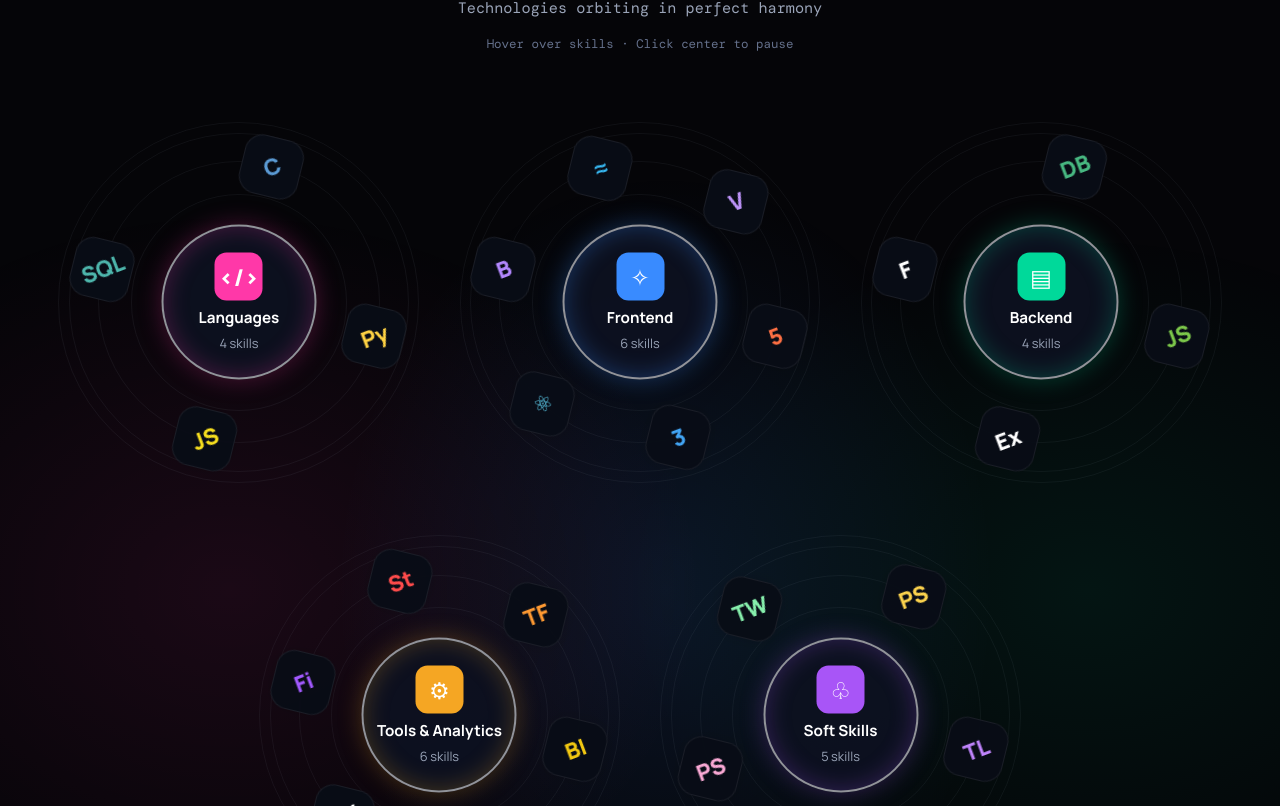
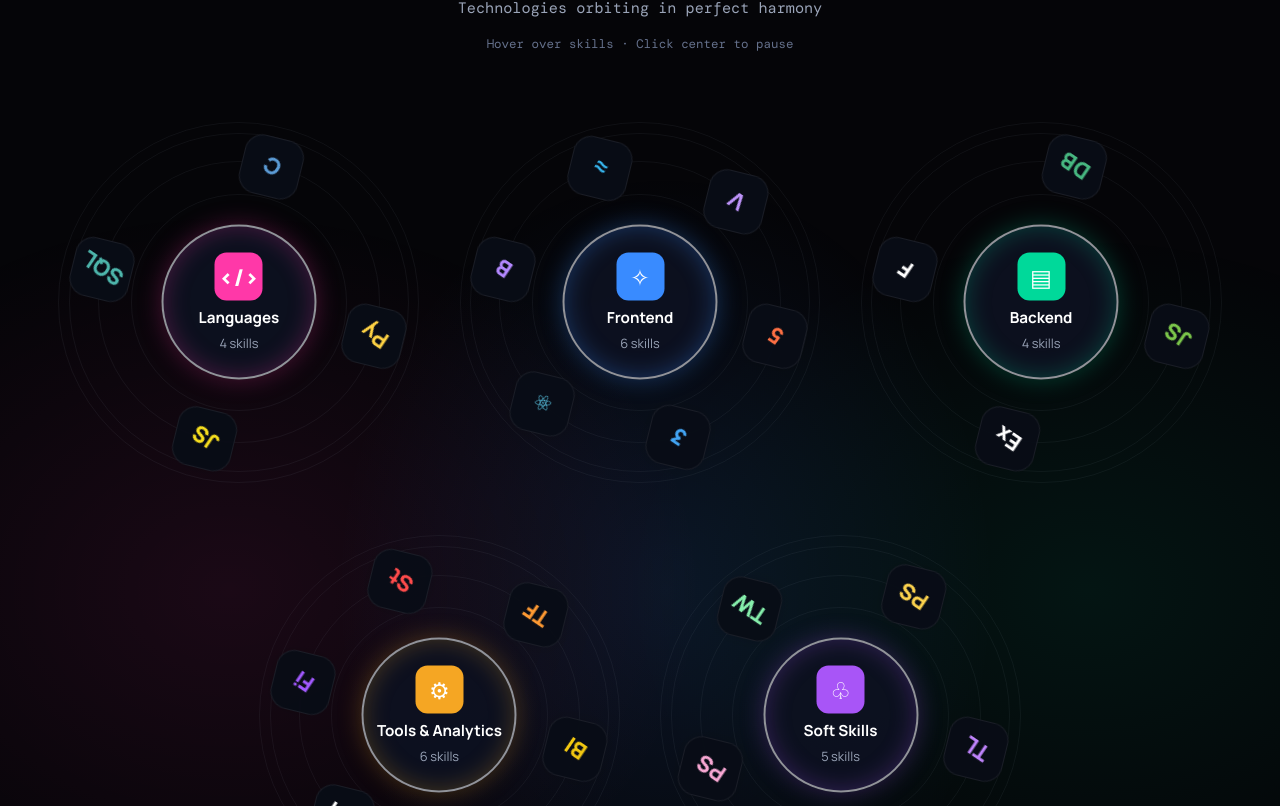
Before and after one commit to Shrihari-Kulkarni04/Shrihari-Portfolio, a React (Vite) app: page / in a window 1280 px wide. Shown: the part 5054-5860 px from the top of the page. Built offline with nearby package versions, Linux system fonts and the light colour scheme.

Commit message:
Animate skill icons while orbiting

```diff
--- a/src/styles.css
+++ b/src/styles.css
@@ -3021,3 +3021,33 @@ main,
 .skills-orbit-layout.is-paused .orbit-skill-icon {
   animation-play-state: paused;
 }
+/* Skills Universe: orbit + independent icon rotation */
+.skills-universe .orbit-skill-icon {
+  display: inline-block;
+  transform: none;
+  transform-origin: center;
+  animation: skillIconSpin 3s linear infinite;
+  will-change: transform;
+}
+
+@keyframes skillIconSpin {
+  from {
+    transform: rotate(0deg);
+  }
+
+  to {
+    transform: rotate(360deg);
+  }
+}
+
+/* Pause icon rotation when the orbit is paused */
+.skills-orbit-layout.is-paused .orbit-skill-icon {
+  animation-play-state: paused;
+}
+
+/* Respect reduced-motion preferences */
+@media (prefers-reduced-motion: reduce) {
+  .skills-universe .orbit-skill-icon {
+    animation: none;
+  }
+}
```
